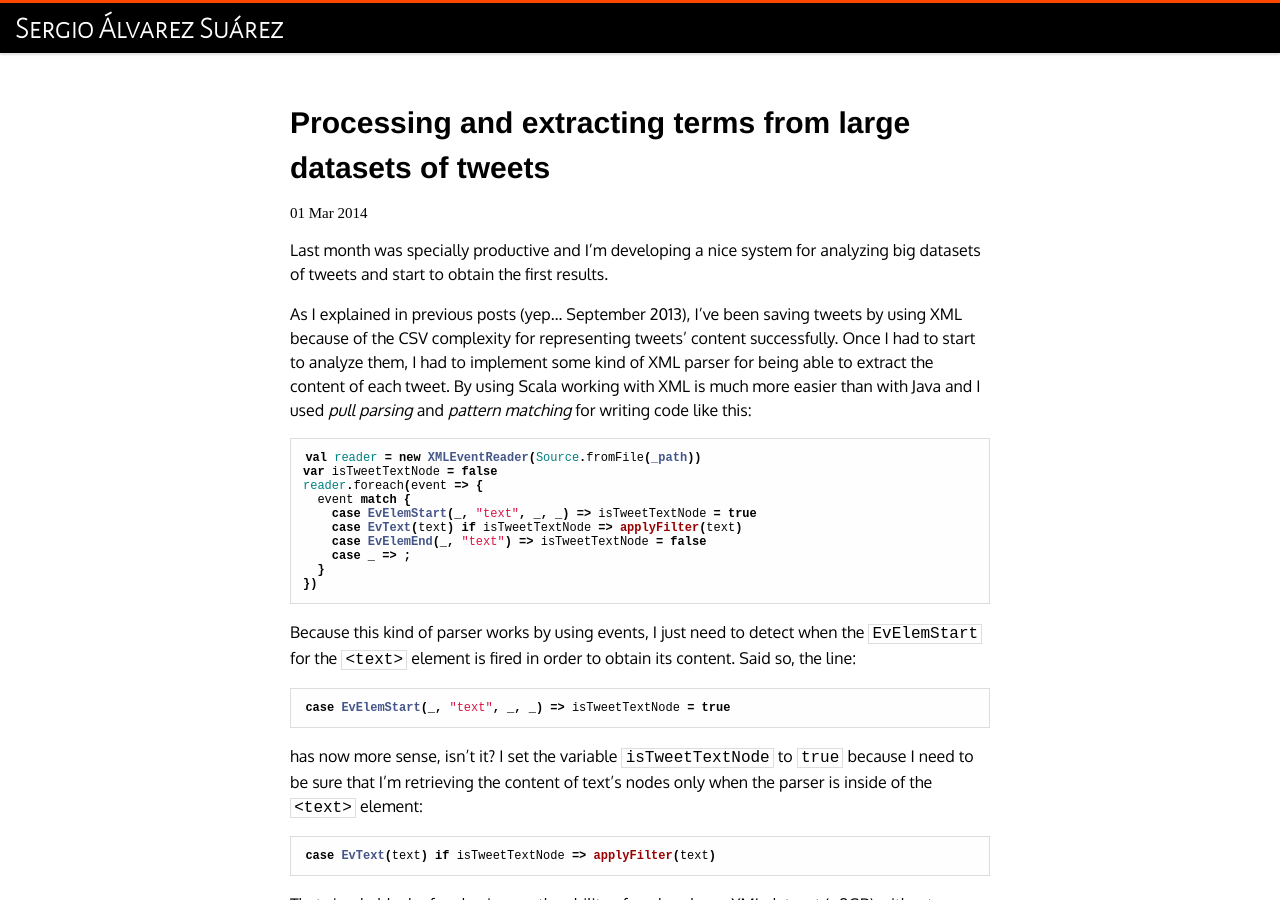
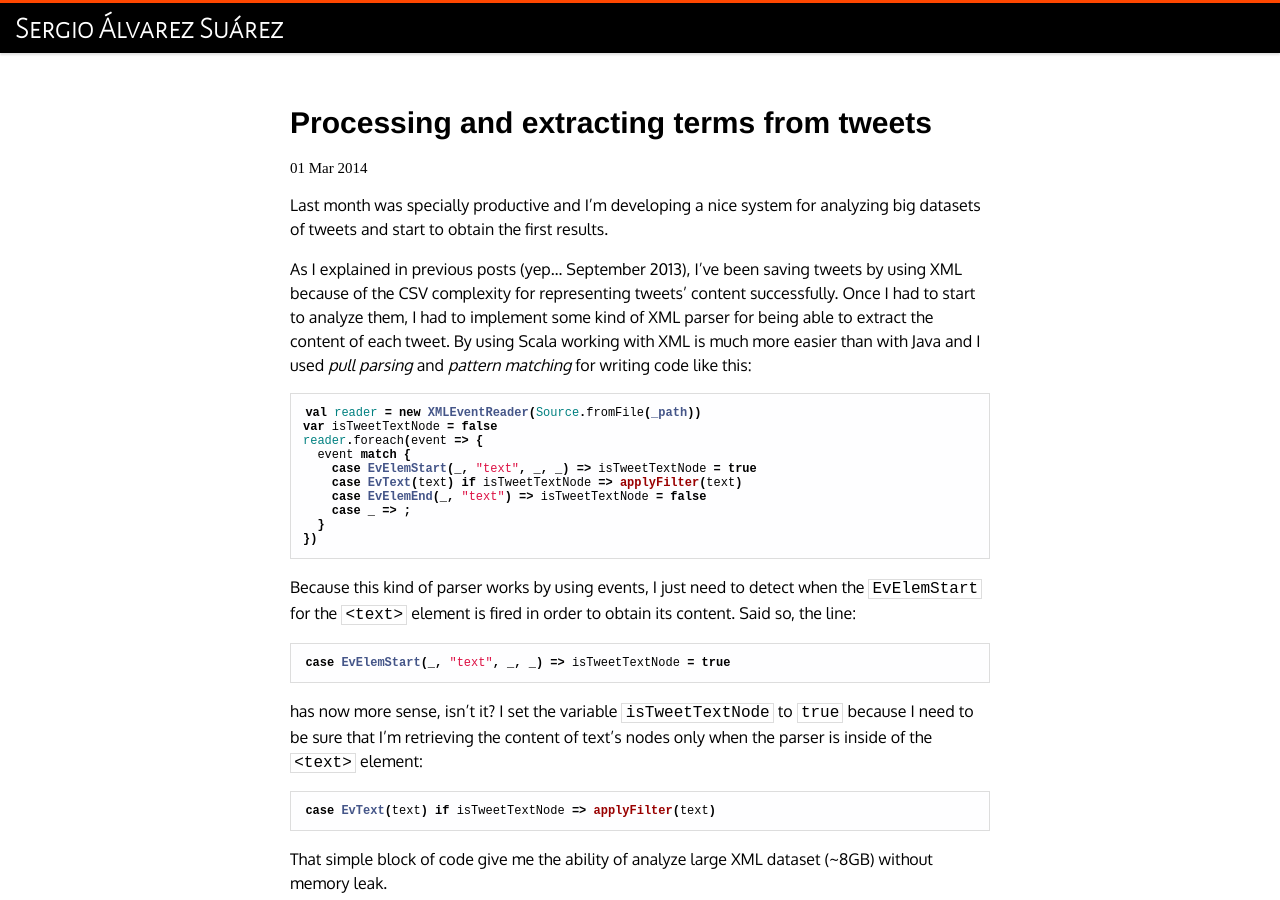
Before and after one commit to sergioalvz/sergioalvz.github.io, a Jekyll site: the page built from _posts/2014-03-01-processing-and-extracting-terms-from-tweets.md, in a window 1280 px wide and 900 px high. Built offline with Jekyll 4.4.1, drawn with Linux system fonts in a browser that asks for light colours; some web fonts are replaced; Markdown is read by kramdown in place of the engine named in the settings.

Commit message:
Changed post title

```diff
--- a/_posts/2014-03-01-processing-and-extracting-terms-from-tweets.md
+++ b/_posts/2014-03-01-processing-and-extracting-terms-from-tweets.md
@@ -1,6 +1,6 @@
 ---
 layout: post
-title:  "Processing and extracting terms from large datasets of tweets"
+title:  "Processing and extracting terms from tweets"
 date:   2014-03-01 17:40:00 +0100
 tags:   tfm puma
 ---
```
